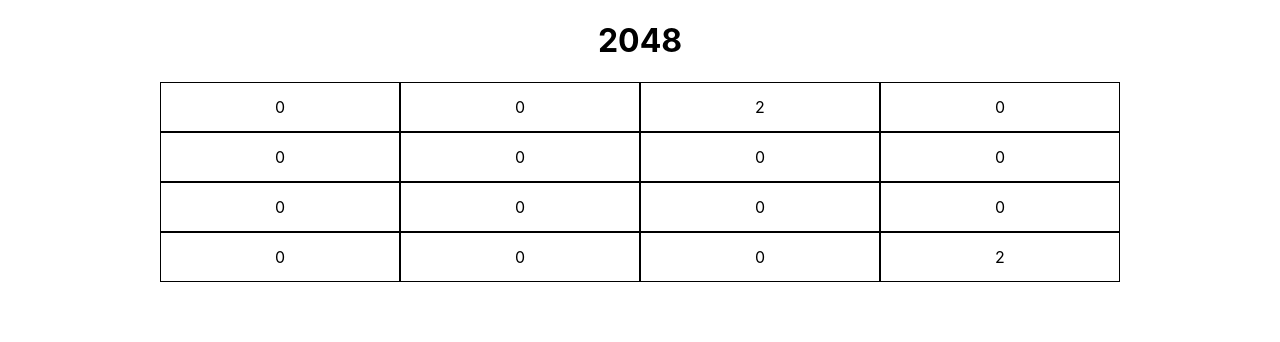
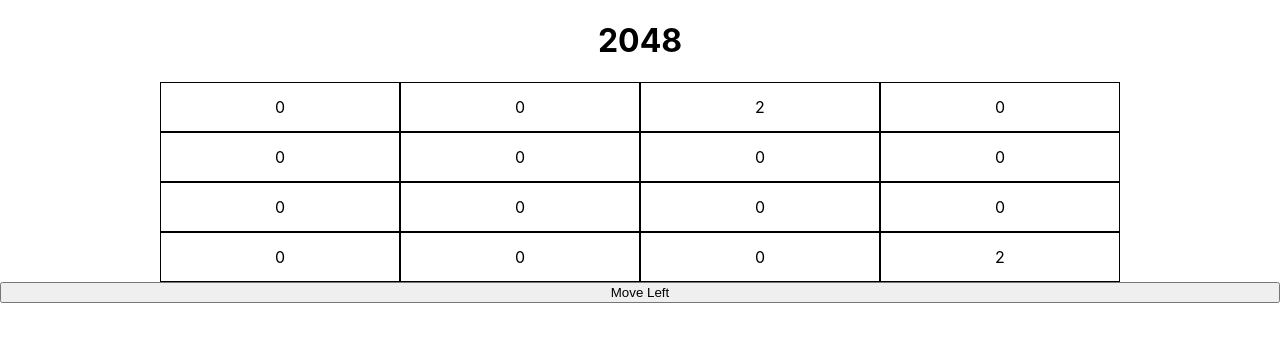
Before and after one commit to cfloyd252/portfolio, a React (Create React App) app: page / in a window 1280 px wide. Shown: the top 342 px of the page. Built offline with nearby package versions, Linux system fonts and the light colour scheme.

Commit message:
swipeLeft completed

```diff
--- a/src/Components/Games/TwentyFortyEight/TwentyFortyEight.js
+++ b/src/Components/Games/TwentyFortyEight/TwentyFortyEight.js
@@ -46,11 +46,10 @@
 
   //Swipt Left
   const swipeLeft = () => {
-    let oldGrid = gridData;
-    let newArray = cloneDeep(gridData);
+    let newGrid = cloneDeep(gridData);
 
     for (let i = 0; i < 4; i++) {
-      let row = newArray[i];
+      let row = newGrid[i];
       let slowPointer = 0;
       let fastPointer = 1;
 
@@ -62,7 +61,7 @@
         }
         if (row[slowPointer] === 0 && row[fastPointer] === 0) {
           fastPointer++;
-        } else if (row[slowPointer] === 0 && row[fastPointer !== 0]) {
+        } else if (row[slowPointer] === 0 && row[fastPointer] !== 0) {
           row[slowPointer] = row[fastPointer];
           row[fastPointer] = 0;
           fastPointer++;
@@ -80,7 +79,17 @@
           }
         }
       }
+
+      setGridData(newGrid)
     }
+
+    addNewNumber(newGrid)
+    setGridData(newGrid)
+  }
+
+  //handle key down
+  const handleKeyDown = (e) => {
+    console.log('hi')
   }
 
   const displayGrid = gridData.map( row => {
@@ -95,6 +104,7 @@
       <div id='grid'>
         {displayGrid}
       </div>
+      <button onClick={ e => swipeLeft()}>Move Left</button>
     </div>
   )
 }
```
